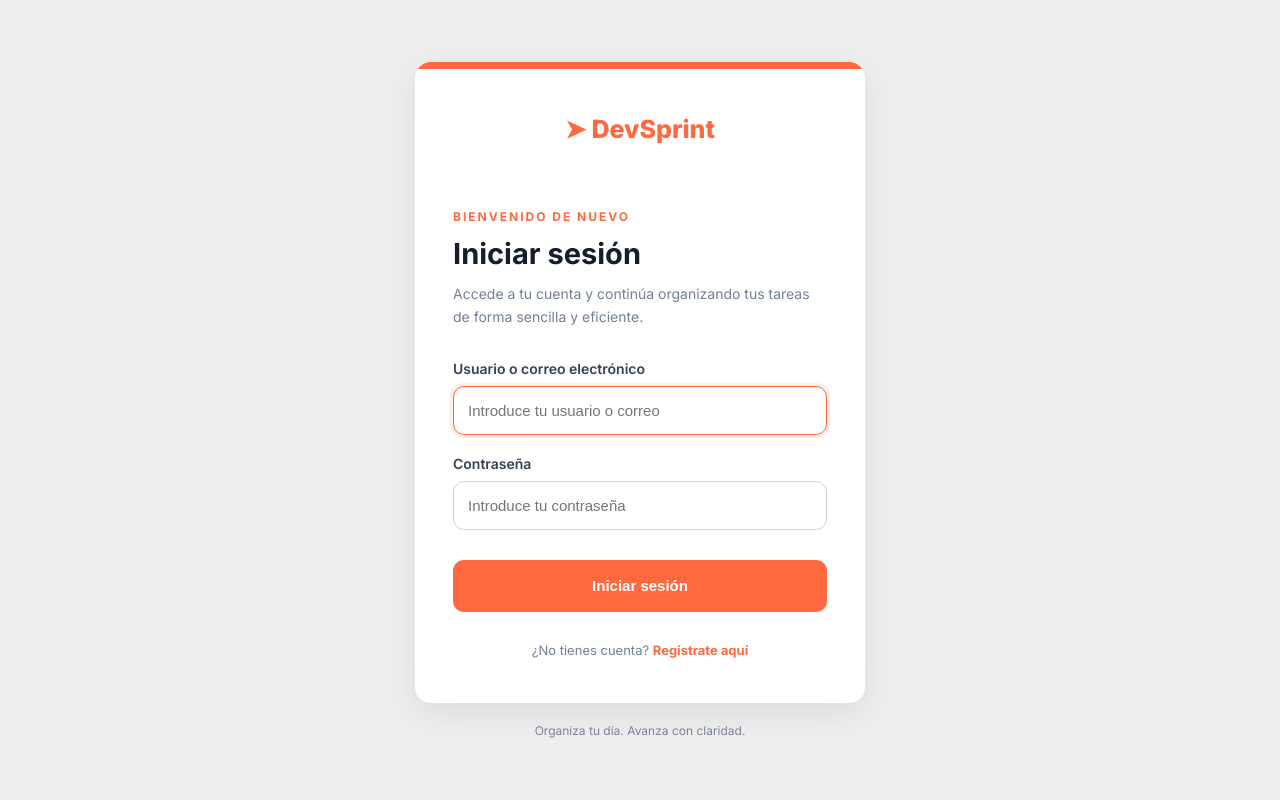
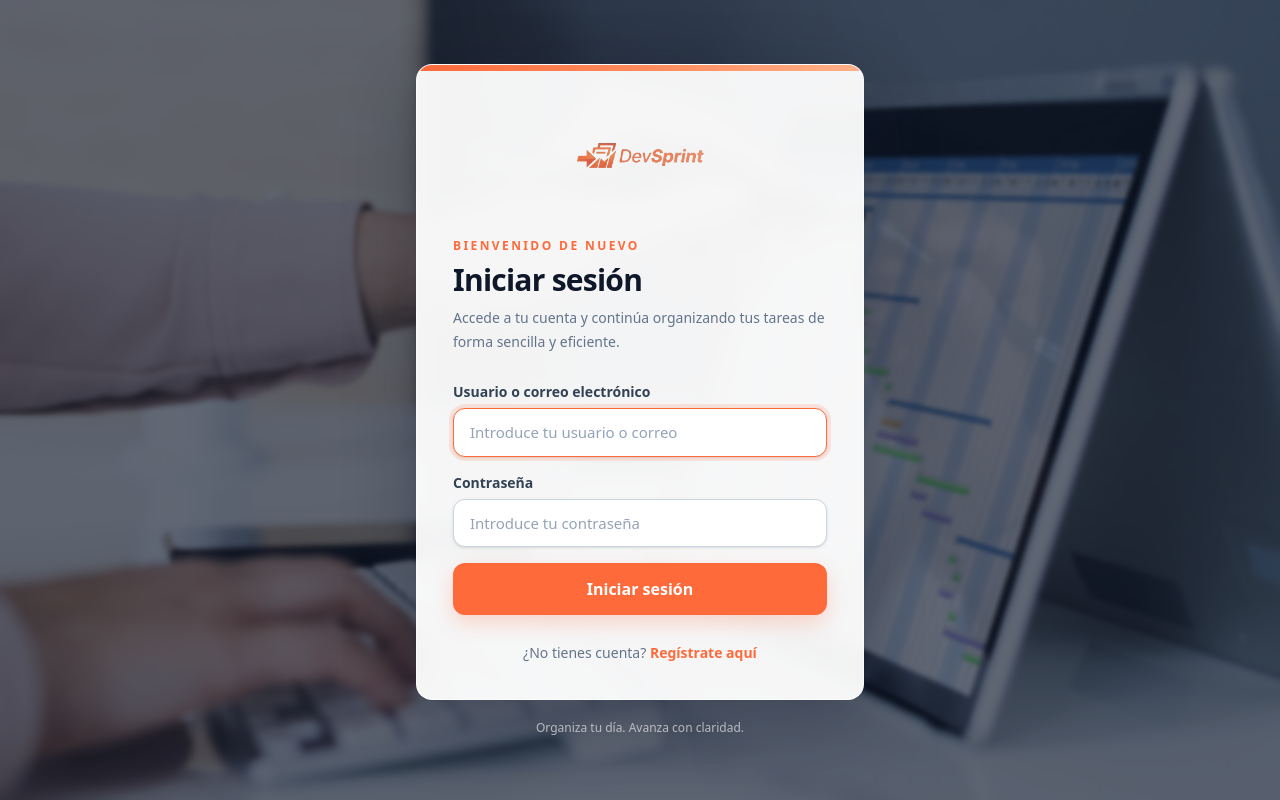
Before and after one commit to acanovas33/tareasAsociados, a Laravel app: page /login in a window 1280 px wide. Run offline with Laravel 12, Linux system fonts and the light colour scheme; style sheets or scripts are compiled from the project's sources.

Commit message:
Login v2

```diff
--- a/resources/views/login.blade.php
+++ b/resources/views/login.blade.php
@@ -1,250 +1,120 @@
-
 <!DOCTYPE html>
 <html lang="es">
 <head>
     <meta charset="UTF-8">
-    <meta name="viewport" content="width=device-width, initial-scale=1.0">
+    <meta name="viewport" content="width=device-width, initial-scale=1">
     <title>DevSprint - Login</title>
-
-    <link href="https://fonts.googleapis.com/css2?family=Inter:wght@400;500;600;700;800&display=swap" rel="stylesheet">
-
-    <style>
-        * {
-            margin: 0;
-            padding: 0;
-            box-sizing: border-box;
-        }
-
-        body {
-            min-height: 100vh;
-            display: flex;
-            justify-content: center;
-            align-items: center;
-            background: #eeeeef;
-            font-family: 'Inter', sans-serif;
-            padding: 20px;
-            color: #151d30;
-        }
-
-        .contenedor {
-            width: 100%;
-            max-width: 450px;
-        }
-
-        .login {
-            background: white;
-            border-radius: 16px;
-            overflow: hidden;
-            box-shadow: 0 10px 35px rgba(0,0,0,0.08);
-        }
-
-        .linea {
-            height: 7px;
-            background: #ff693d;
-        }
-
-        .contenido {
-            padding: 45px 38px;
-        }
-
-        .logo {
-            text-align: center;
-            color: #ff693d;
-            font-size: 25px;
-            font-weight: 800;
-            margin-bottom: 65px;
-        }
-
-        .bienvenida {
-            color: #ff693d;
-            font-size: 12px;
-            font-weight: 700;
-            letter-spacing: 2px;
-            margin-bottom: 12px;
-        }
-
-        h1 {
-            font-size: 29px;
-            margin-bottom: 12px;
-        }
-
-        .descripcion {
-            color: #718096;
-            font-size: 14px;
-            line-height: 1.6;
-            margin-bottom: 32px;
-        }
-
-        .campo {
-            margin-bottom: 20px;
-        }
-
-        label {
-            display: block;
-            font-size: 14px;
-            font-weight: 600;
-            margin-bottom: 9px;
-            color: #344054;
-        }
-
-        input {
-            width: 100%;
-            height: 49px;
-            padding: 0 14px;
-            border: 1px solid #cbd5e1;
-            border-radius: 11px;
-            outline: none;
-            font-size: 15px;
-        }
-
-        input:focus {
-            border-color: #ff693d;
-            box-shadow: 0 0 0 3px rgba(255,105,61,0.12);
-        }
-
-        .errores {
-            color: #dc2626;
-            font-size: 13px;
-            margin-bottom: 15px;
-        }
-
-        .exito {
-            background: #dcfce7;
-            color: #166534;
-            padding: 12px;
-            border-radius: 9px;
-            font-size: 13px;
-            margin-bottom: 20px;
-        }
-
-        .boton {
-            width: 100%;
-            height: 52px;
-            background: #ff693d;
-            border: none;
-            border-radius: 11px;
-            color: white;
-            font-size: 15px;
-            font-weight: 700;
-            cursor: pointer;
-            margin-top: 10px;
-            transition: 0.2s;
-        }
-
-        .boton:hover {
-            background: #ed572e;
-            transform: translateY(-2px);
-        }
-
-        .registro {
-            text-align: center;
-            margin-top: 30px;
-            font-size: 13px;
-            color: #718096;
-        }
-
-        .registro a {
-            color: #ff693d;
-            text-decoration: none;
-            font-weight: 700;
-        }
-
-        .registro a:hover {
-            text-decoration: underline;
-        }
-
-        .pie {
-            text-align: center;
-            color: #7b8493;
-            font-size: 12px;
-            margin-top: 20px;
-        }
-
-        @media (max-width: 480px) {
-            .contenido {
-                padding: 35px 25px;
-            }
-        }
-    </style>
+    @vite('resources/css/app.css')
 </head>
 
-<body>
+<body class="relative flex min-h-screen items-center justify-center overflow-x-hidden bg-[#1E293B] bg-[url('/images/imagenFondoRegistro.png')] bg-cover bg-center bg-no-repeat p-4 font-sans text-[#334155] sm:p-6">
 
-    <div class="contenedor">
+    <div class="absolute inset-0 bg-[#0F172A]/65 backdrop-blur-[2px]"></div>
 
-        <div class="login">
+    <main class="relative w-full max-w-md">
 
-            <div class="linea"></div>
+        <div class="overflow-hidden rounded-2xl border border-white/60 bg-white/95 shadow-[0_24px_70px_rgba(15,23,42,0.3)] backdrop-blur-sm">
 
-            <div class="contenido">
+            <div class="h-1.5 bg-gradient-to-r from-[#FF6A3B] via-[#FF8A5B] to-[#FFB088]"></div>
 
-                <div class="logo">➤ DevSprint</div>
+            <div class="p-6 sm:p-9">
 
-                <p class="bienvenida">BIENVENIDO DE NUEVO</p>
+                <div class="mb-7 flex justify-center">
+                    <div>
+                        <img src="{{ asset('images/logoPrincipal.png') }}"
+                             alt="Logo de mi aplicación"
+                             class="block h-auto w-[190px] max-w-full">
+                    </div>
+                </div>
 
-                <h1>Iniciar sesión</h1>
+                <div class="mb-7">
+                    <p class="mb-2 text-xs font-bold uppercase tracking-[0.2em] text-[#FF6A3B]">
+                        Bienvenido de nuevo
+                    </p>
 
-                <p class="descripcion">
-                    Accede a tu cuenta y continúa organizando tus tareas de forma sencilla y eficiente.
-                </p>
+                    <h1 class="text-3xl font-bold tracking-tight text-[#0F172A]">
+                        Iniciar sesión
+                    </h1>
+
+                    <p class="mt-2 text-sm leading-6 text-[#64748B]">
+                        Accede a tu cuenta y continúa organizando tus tareas de forma sencilla y eficiente.
+                    </p>
+                </div>
 
                 @if(session('success'))
-                    <div class="exito">
+                    <div class="mb-5 rounded-xl border border-green-200 bg-green-50 px-4 py-3 text-sm font-medium text-green-700">
                         {{ session('success') }}
                     </div>
                 @endif
 
                 @if($errors->any())
-                    <div class="errores">
+                    <div class="mb-5 rounded-xl border border-red-200 bg-red-50 px-4 py-3 text-[13px] font-medium text-red-600">
                         {{ $errors->first() }}
                     </div>
                 @endif
 
-                <form action="{{ url('/login') }}" method="POST">
+                <form action="{{ url('/login') }}" method="POST" class="space-y-4">
                     @csrf
 
-                    <div class="campo">
-                        <label for="usuario">Usuario o correo electrónico</label>
+                    <div>
+                        <label for="usuario" class="mb-1.5 block text-sm font-semibold text-[#334155]">
+                            Usuario o correo electrónico
+                        </label>
+
                         <input
                             type="text"
                             id="usuario"
                             name="usuario"
                             value="{{ old('usuario') }}"
                             placeholder="Introduce tu usuario o correo"
+                            autocomplete="username"
                             required
                             autofocus
+                            class="w-full rounded-xl border border-[#CBD5E1] bg-white px-4 py-3 text-[15px] text-[#1F2937] shadow-sm outline-none transition placeholder:text-[#94A3B8] hover:border-[#94A3B8] focus:border-[#FF6A3B] focus:ring-4 focus:ring-[#FF6A3B]/15"
                         >
                     </div>
 
-                    <div class="campo">
-                        <label for="password">Contraseña</label>
+                    <div>
+                        <label for="password" class="mb-1.5 block text-sm font-semibold text-[#334155]">
+                            Contraseña
+                        </label>
+
                         <input
                             type="password"
                             id="password"
                             name="password"
                             placeholder="Introduce tu contraseña"
+                            autocomplete="current-password"
                             required
+                            class="w-full rounded-xl border border-[#CBD5E1] bg-white px-4 py-3 text-[15px] text-[#1F2937] shadow-sm outline-none transition placeholder:text-[#94A3B8] hover:border-[#94A3B8] focus:border-[#FF6A3B] focus:ring-4 focus:ring-[#FF6A3B]/15"
                         >
                     </div>
 
-                    <button type="submit" class="boton">
+                    <button
+                        type="submit"
+                        class="w-full rounded-xl bg-[#FF6A3B] px-4 py-3.5 text-base font-bold text-white shadow-[0_8px_20px_rgba(255,106,59,0.25)] transition duration-200 hover:-translate-y-0.5 hover:bg-[#F45B2D] hover:shadow-[0_12px_24px_rgba(255,106,59,0.3)] focus:outline-none focus:ring-4 focus:ring-[#FF6A3B]/25 active:translate-y-0"
+                    >
                         Iniciar sesión
                     </button>
 
                 </form>
 
-                <div class="registro">
+                <div class="mt-7 text-center text-sm text-[#64748B]">
                     ¿No tienes cuenta?
-                    <a href="{{ url('/registro') }}">Regístrate aquí</a>
+                    <a href="{{ url('/registro') }}"
+                       class="font-bold text-[#FF6A3B] transition hover:text-[#F45B2D] hover:underline">
+                        Regístrate aquí
+                    </a>
                 </div>
 
             </div>
-
         </div>
 
-        <p class="pie">Organiza tu día. Avanza con claridad.</p>
+        <p class="mt-5 text-center text-xs text-white/75">
+            Organiza tu día. Avanza con claridad.
+        </p>
 
-    </div>
+    </main>
 
 </body>
 </html>
```
